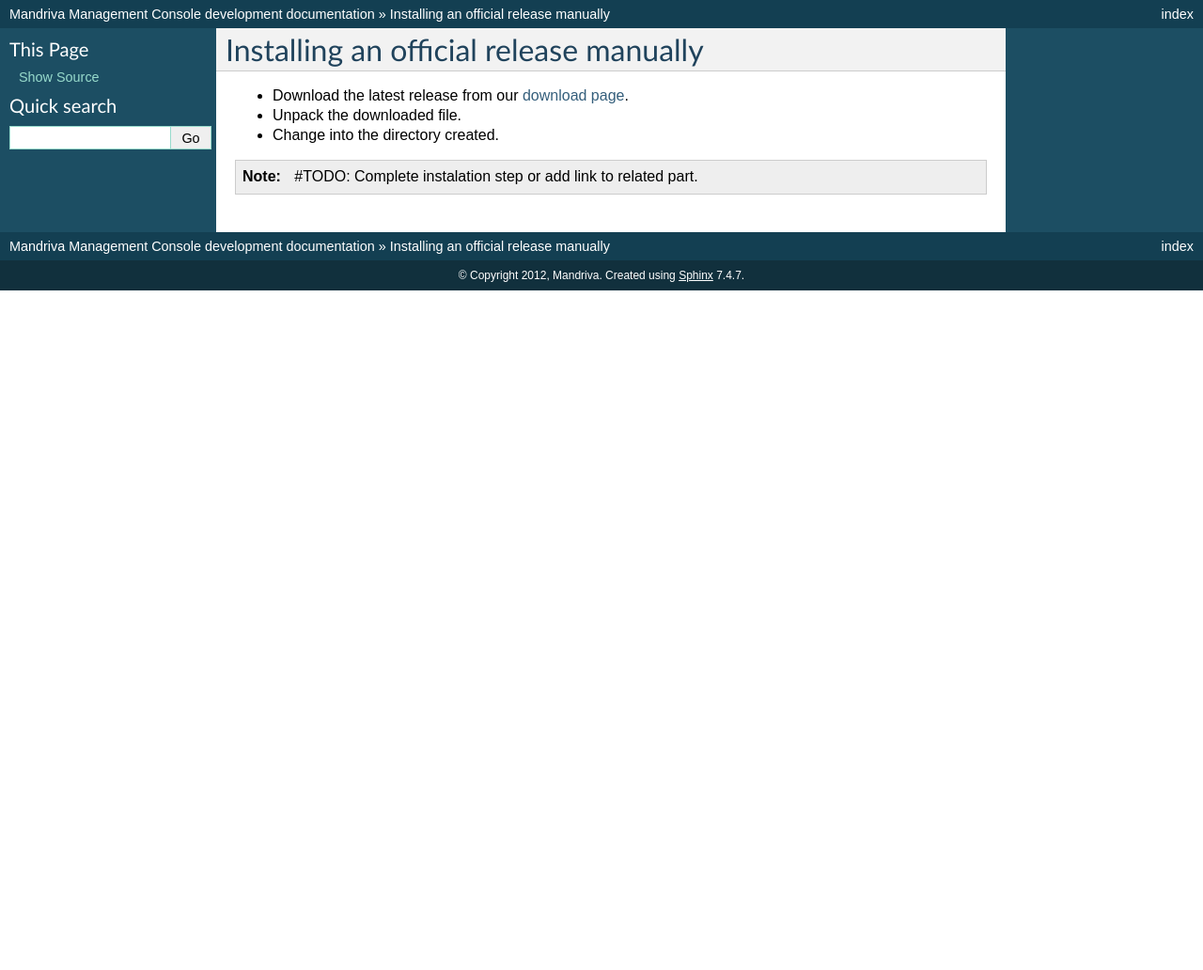
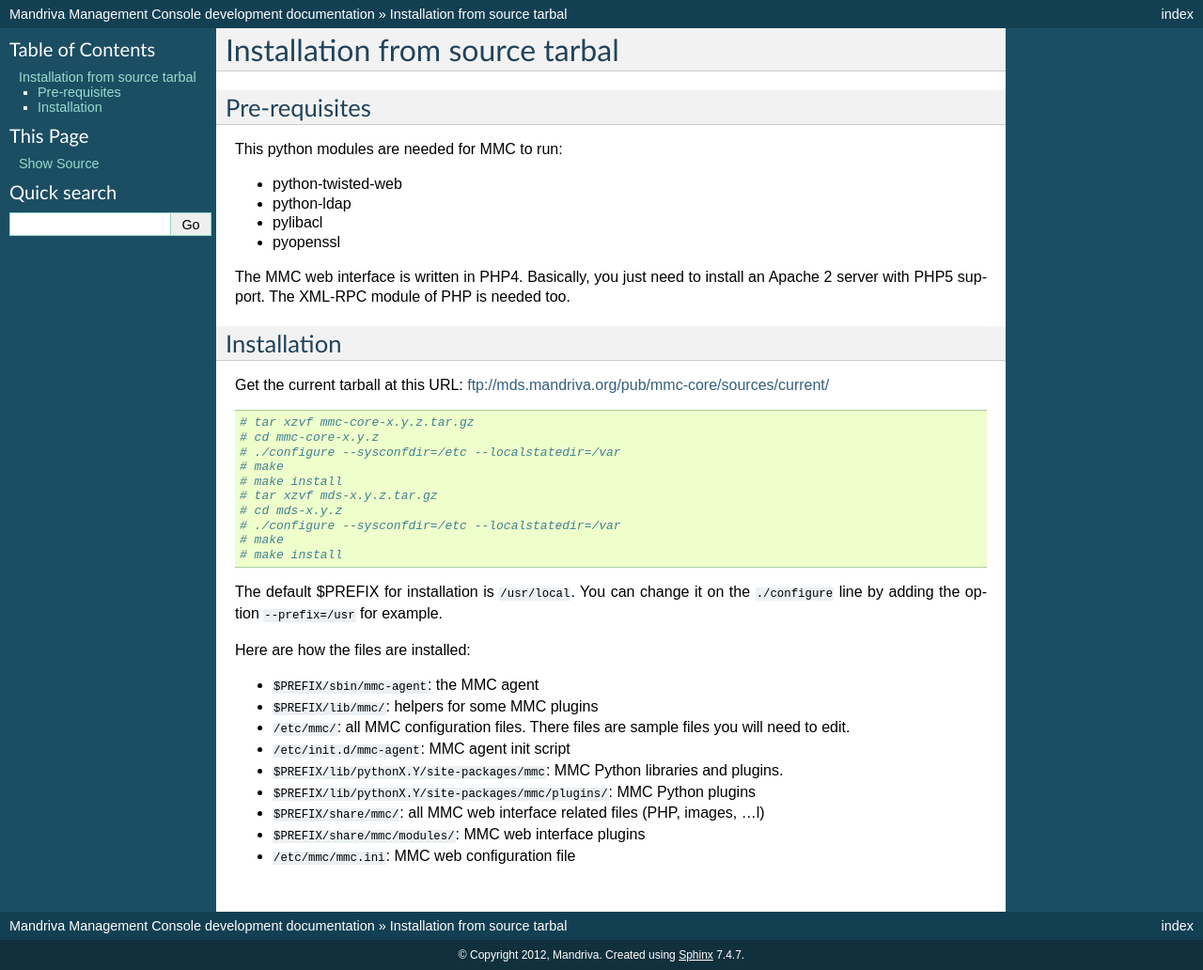
Before and after one commit to wiliamsouza/doc, a Sphinx documentation site: the page built from source/install/release.rst, in a window 1280 px wide. Shown: the whole page at 94% size. Built offline with Sphinx 7.4.7, drawn with Linux system fonts in a browser that asks for light colours; before the commit the page ends 900 px from its top, so only the background shows below that.

Commit message:
Added initial info on how to install form source code

```diff
--- a/source/install/release.rst
+++ b/source/install/release.rst
@@ -1,13 +1,52 @@
-=======================================
-Installing an official release manually
-=======================================
+===============================
+Installation from source tarbal
+===============================
 
+Pre-requisites
+==============
 
+This python modules are needed for MMC to run:
 
-* Download the latest release from our `download page`_.
-* Unpack the downloaded file.
-* Change into the directory created.
+- python-twisted-web
+- python-ldap
+- pylibacl
+- pyopenssl
 
-.. note:: #TODO: Complete instalation step or add link to related part.
+The MMC web interface is written in PHP4. Basically, you just need to install
+an Apache 2 server with PHP5 support. The XML-RPC module of PHP is needed too.
 
-.. _`download page`: http://projects.mandriva.org/projects/mmc/files
+Installation
+============
+
+Get the current tarball at this URL: ftp://mds.mandriva.org/pub/mmc-core/sources/current/
+
+::
+
+    # tar xzvf mmc-core-x.y.z.tar.gz
+    # cd mmc-core-x.y.z
+    # ./configure --sysconfdir=/etc --localstatedir=/var
+    # make
+    # make install
+    # tar xzvf mds-x.y.z.tar.gz
+    # cd mds-x.y.z
+    # ./configure --sysconfdir=/etc --localstatedir=/var
+    # make
+    # make install
+
+The default $PREFIX for installation is :file:`/usr/local`. You can change it
+on the ``./configure`` line by adding the option ``--prefix=/usr`` for example.
+
+Here are how the files are installed:
+
+- :file:`$PREFIX/sbin/mmc-agent`: the MMC agent
+- :file:`$PREFIX/lib/mmc/`: helpers for some MMC plugins
+- :file:`/etc/mmc/`: all MMC configuration files. There files are sample files
+  you will need to edit.
+- :file:`/etc/init.d/mmc-agent`: MMC agent init script
+- :file:`$PREFIX/lib/pythonX.Y/site-packages/mmc`: MMC Python libraries and
+  plugins.
+- :file:`$PREFIX/lib/pythonX.Y/site-packages/mmc/plugins/`: MMC Python plugins
+- :file:`$PREFIX/share/mmc/`: all MMC web interface related files
+  (PHP, images, ...l)
+- :file:`$PREFIX/share/mmc/modules/`: MMC web interface plugins
+- :file:`/etc/mmc/mmc.ini`: MMC web configuration file
```
